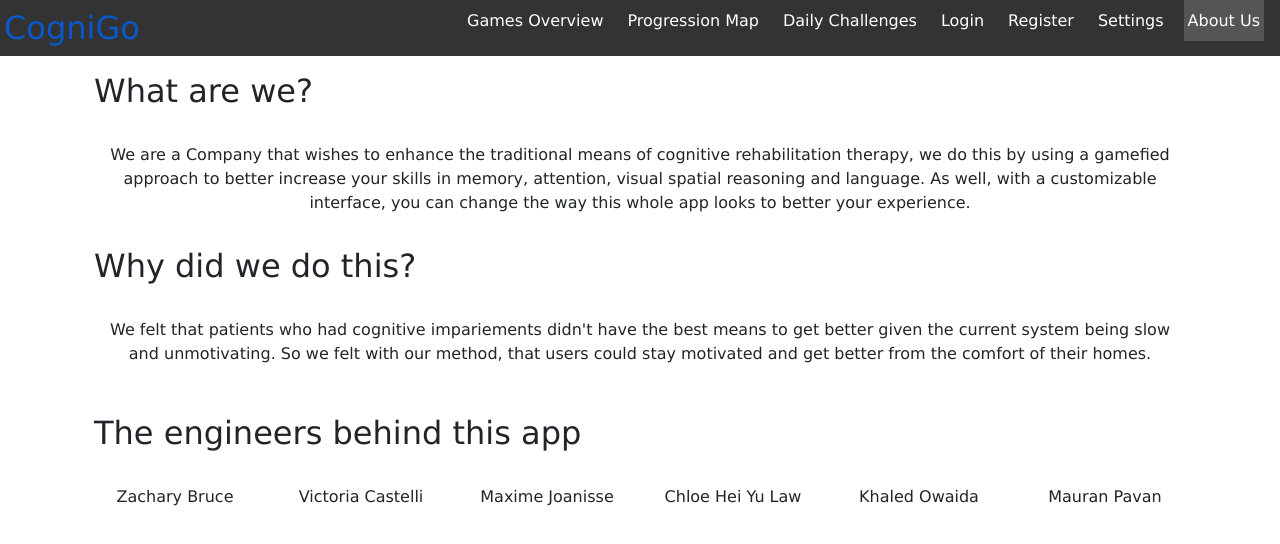
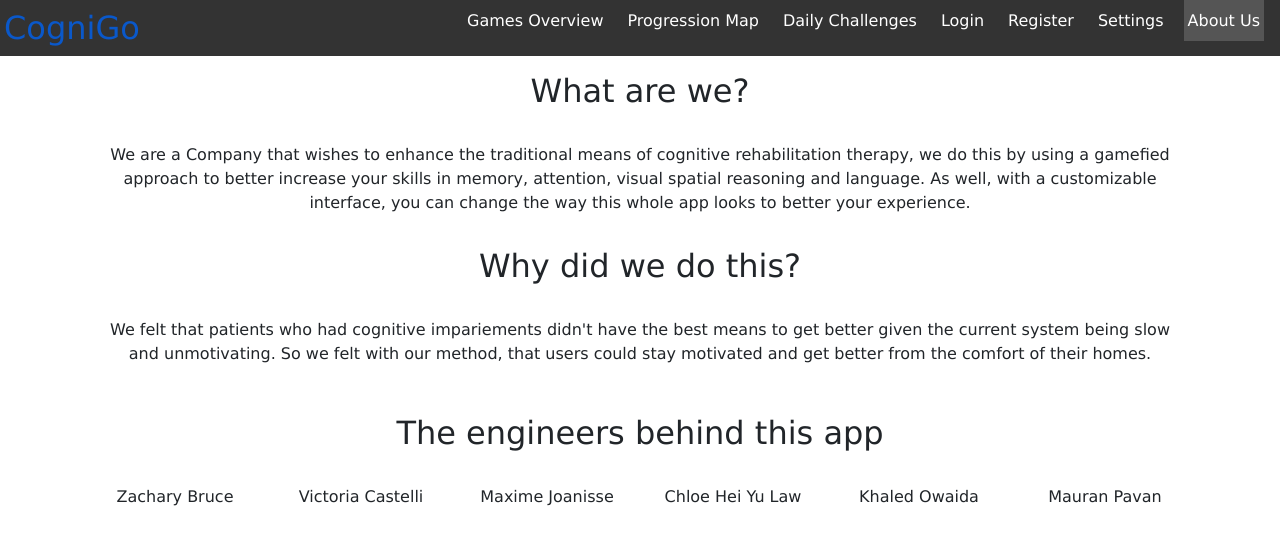
Before and after one commit to chloehylaw/cognigo, a React (Create React App) app: page /aboutus in a window 1280 px wide. Shown: the top 544 px of the page. Built offline with nearby package versions, Linux system fonts and the light colour scheme.

Commit message:
Last Minute fixes

```diff
--- a/src/pages/AboutUs.js
+++ b/src/pages/AboutUs.js
@@ -10,12 +10,12 @@ import {BsFill1CircleFill,BsFill2CircleFill, BsFill3CircleFill } from 'react-ico
 
 export default function AboutUs() {
     return <Container>
-        <h2> What are we?</h2>
+        <h2 style={{textAlign:'center'}}> What are we?</h2>
         <p> We are a Company that wishes to enhance the traditional means of cognitive rehabilitation therapy, we do this by using a gamefied approach to better increase your skills in memory, attention, visual spatial reasoning and language. As well, with a customizable interface, you can change the way this whole app looks to better your experience.</p>
-        <h2 style={{marginTop:'1em'}}> Why did we do this?</h2>
+        <h2 style={{marginTop:'1em', textAlign:'center'}}> Why did we do this?</h2>
         <p> We felt that patients who had cognitive impariements didn't have the best means to get better given the current system being slow and unmotivating. So we felt with our method, that users could stay motivated and get better from the comfort of their homes.  </p>
         <Row>
-            <h2 style={{marginTop:'1em', marginBottom:'1em'}}>The engineers behind this app</h2>
+            <h2 style={{marginTop:'1em', marginBottom:'1em', textAlign:'center'}}>The engineers behind this app</h2>
             <Col>Zachary Bruce</Col>
             <Col>Victoria Castelli</Col>
             <Col>Maxime Joanisse</Col>
--- a/src/pages/Home.js
+++ b/src/pages/Home.js
@@ -33,7 +33,7 @@ export default function Home() {
                 <Col style={{textAlign:'left'}}><BsFill3CircleFill style={{fontSize:'300%', marginBottom:'0.2em'}}></BsFill3CircleFill><h3>Check your progession</h3> <p style={{opacity:0.85}}>By doing the games and daily challenges, you will be able to see how much you improved in your skill overtime!</p></Col>
             </Row>
 
-        <h2 style={{marginBottom:'1em'}}>With us You can be treated to improve your</h2>
+        <h2 style={{marginBottom:'1em'}}>With us you can be treated to improve your</h2>
         <Row>
         <Col><Card >
         <Card.Img className='home' variant="top" src={memory} />
```
Also changed, not shown: 1 other file (tests, documents, lock files or other folders).
